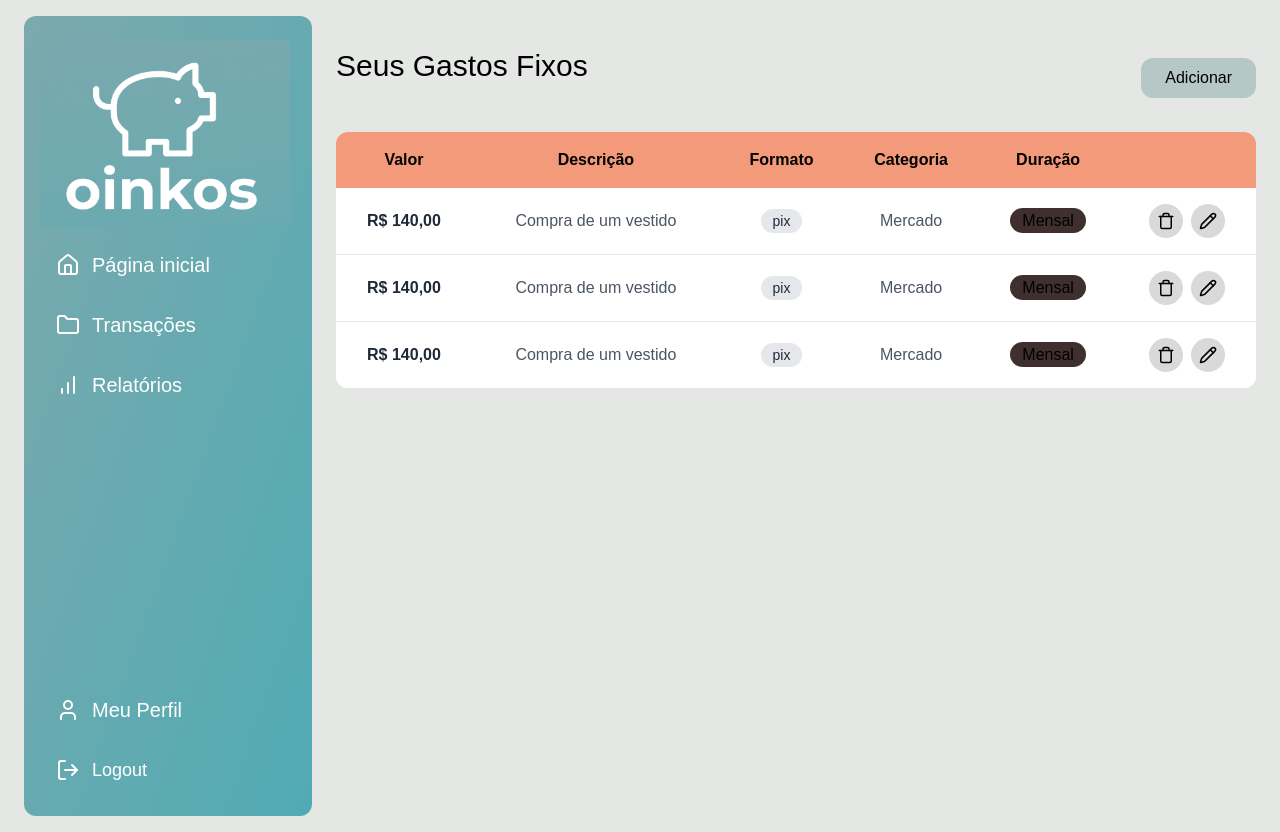
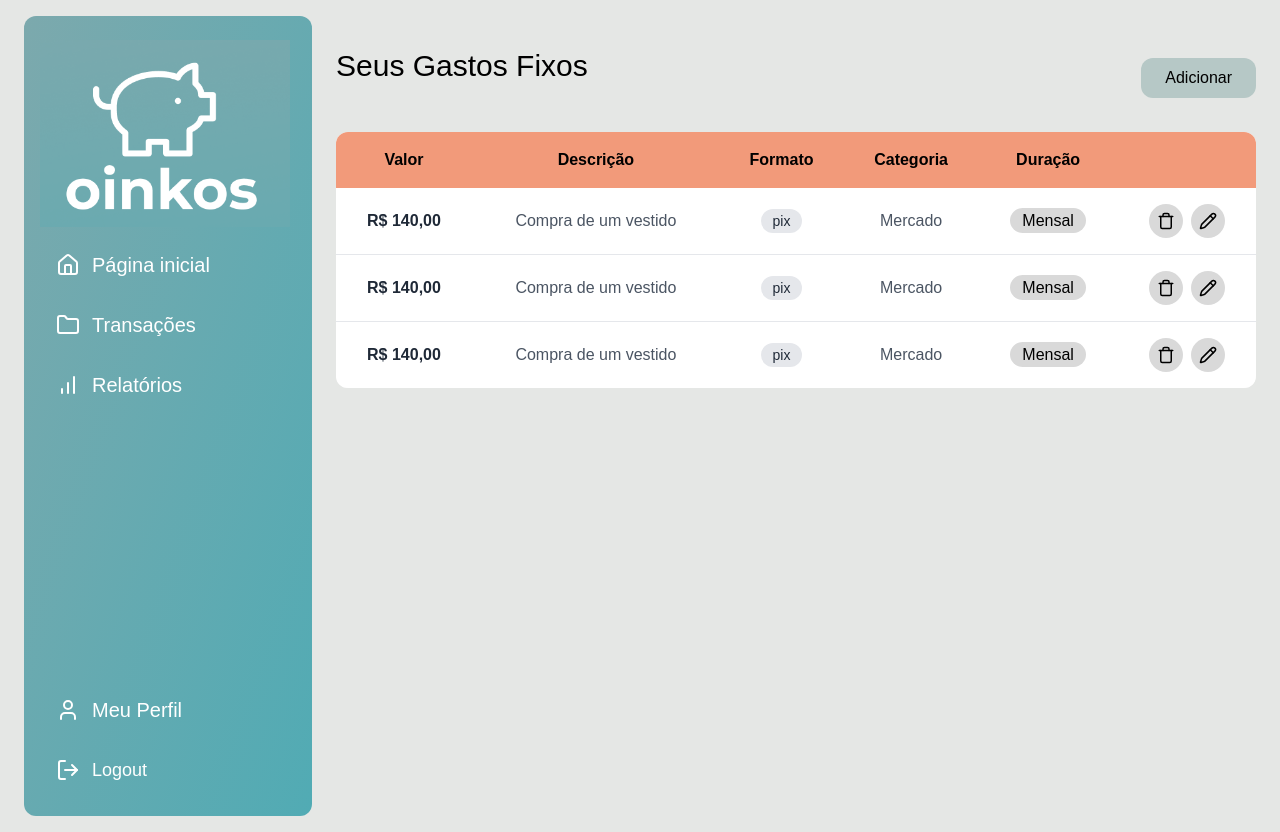
Before and after one commit to oinkos-finance/oinkos-website, a Next.js app: page /seus_gastos_fixos in a window 1280 px wide. Built offline with nearby package versions, Linux system fonts and the light colour scheme.

Commit message:
volta com cor original do componente

```diff
--- a/app/(home)/seus_gastos_fixos/page.tsx
+++ b/app/(home)/seus_gastos_fixos/page.tsx
@@ -103,7 +103,7 @@ export default function SeusGastosFixos() {
                     </td>
                     <td className="text-gray-600 p-4">{movement.category}</td>
                     <td className="text-gray-600 p-4">
-                      <span className="bg-[#3f2f2f] text-black py-1 px-3 rounded-full">
+                      <span className="bg-[#D9D9D9] text-black py-1 px-3 rounded-full">
                         {movement.duration}
                       </span>
                     </td>
```
